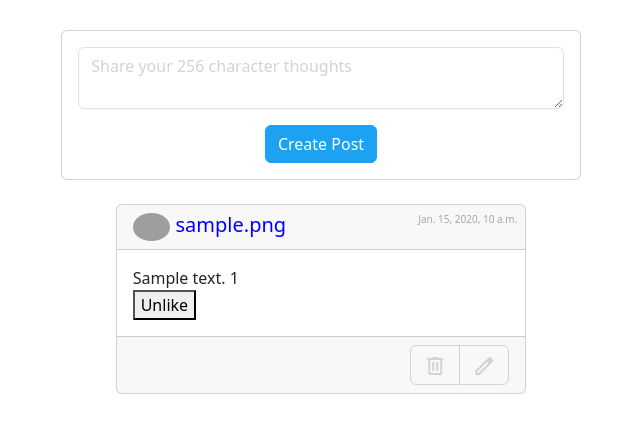
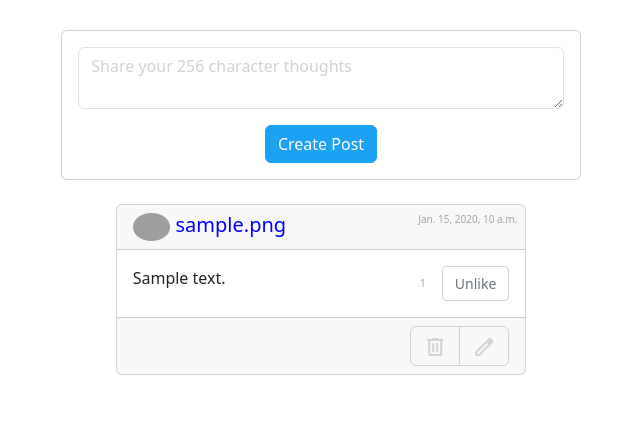
Before and after one commit to hungtran27411/Ruckus, a Django app: page / in a window 1280 px wide. Shown: the part 42-475 px from the top of the page, without its empty margins (319-959 px from the left). Run offline with Django 4.2, Linux system fonts and the light colour scheme; a user stored in the database is signed in; tables that the repository leaves empty hold one stand-in row (values such as "Sample post"); grey boxes are pictures that could not be loaded.

Commit message:
Like button inititial styling and positioning

```diff
--- a/main_app/static/css/style.css
+++ b/main_app/static/css/style.css
@@ -108,6 +108,14 @@ header {
   padding: 0.5rem;
 }
 
+.minor-text {
+  font-size: x-small;
+  color: #a6a6a6; /* Gray color */
+  top: 0;
+  right: 0;
+  padding: 0.5rem;
+}
+
 .container {
   max-width: 600px;
   margin: auto;
@@ -159,3 +167,37 @@ h1 {
   color: #1DA1F2;
   border-color: #1DA1F2;
 }
+
+.card-post-body {
+  display: flex;
+  justify-content: start; /* Align items to the start of the main axis */
+  align-items: center; /* Vertically align items in the middle */
+}
+
+.post-content {
+  /* Ensures text does not overflow the container */
+  overflow-wrap: break-word;
+  word-wrap: break-word;
+  hyphens: auto;
+}
+
+.likes-section {
+  display: flex;
+  align-items: center; /* Align the likes count and button vertically */
+  margin-left: auto; /* Pushes the section to the right */
+}
+
+.likes-count {
+  margin-right: 0.5rem; /* Space between the likes count and the button */
+}
+
+/* Style the forms to be inline with the likes count */
+.likes-section form {
+  display: inline;
+}
+
+.likes-section button {
+  white-space: nowrap;
+  padding: 0.375rem 0.75rem; /* Adjust the padding to your liking */
+  font-size: 0.875rem; /* Adjust the font size to your liking */
+}
--- a/main_app/templates/home.html
+++ b/main_app/templates/home.html
@@ -44,24 +44,28 @@
         {% if user.is_authenticated %}
         <a class="custom-link" href="{% url 'profile_detail' profile_id=post.profile.id %}">{% endif %}{{ post.profile }}</a>
       </h5>
-      <div class="card-body">
-        <div class="text-center"></div>
+      <div class="card-body d-flex justify-content-between align-items-start">
+        <!-- Post content on the left -->
+        <div class="post-content">
             {{ post.content }}
-        {{ post.likes.count }}
+        </div>
+        <!-- Likes and buttons on the right -->
+        <div class="likes-section ml-auto">
+            <span class="likes-count minor-text">{{ post.likes.count }}</span>
             {% if user.is_authenticated %}
                 {% if user.profile in post.likes.all %}
-
-                <form action="{% url 'unlike_post' post.id %}" method="post">
+                    <form action="{% url 'unlike_post' post.id %}" method="post" class="d-inline">
                         {% csrf_token %}
-                    <button type="submit">Unlike</button>
+                        <button type="submit" class="btn btn-outline-secondary btn-sm">Unlike</button>
                     </form>
                 {% else %}
-                <form action="{% url 'like_post' post.id %}" method="post">
+                    <form action="{% url 'like_post' post.id %}" method="post" class="d-inline">
                         {% csrf_token %}
-                    <button type="submit">Like</button>
+                        <button type="submit" class="btn btn-outline-secondary btn-sm">Like</button>
                     </form>
                 {% endif %}
             {% endif %}
+        </div>
     </div>
         {% if post.profile == user.profile %}
         <div class="card-footer d-flex justify-content-end">
```
Lines whose indentation alone changed are shown as unchanged.
